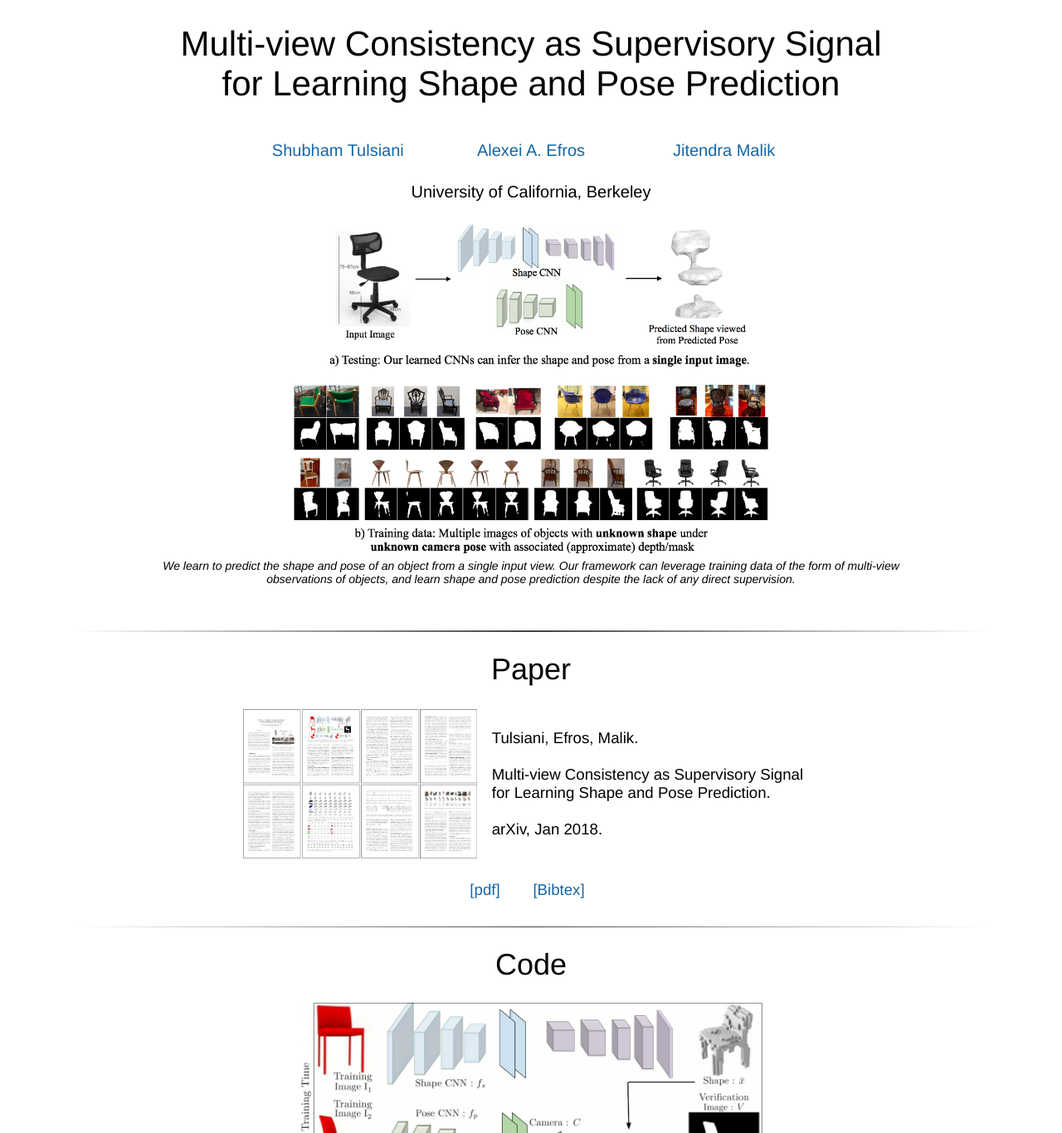
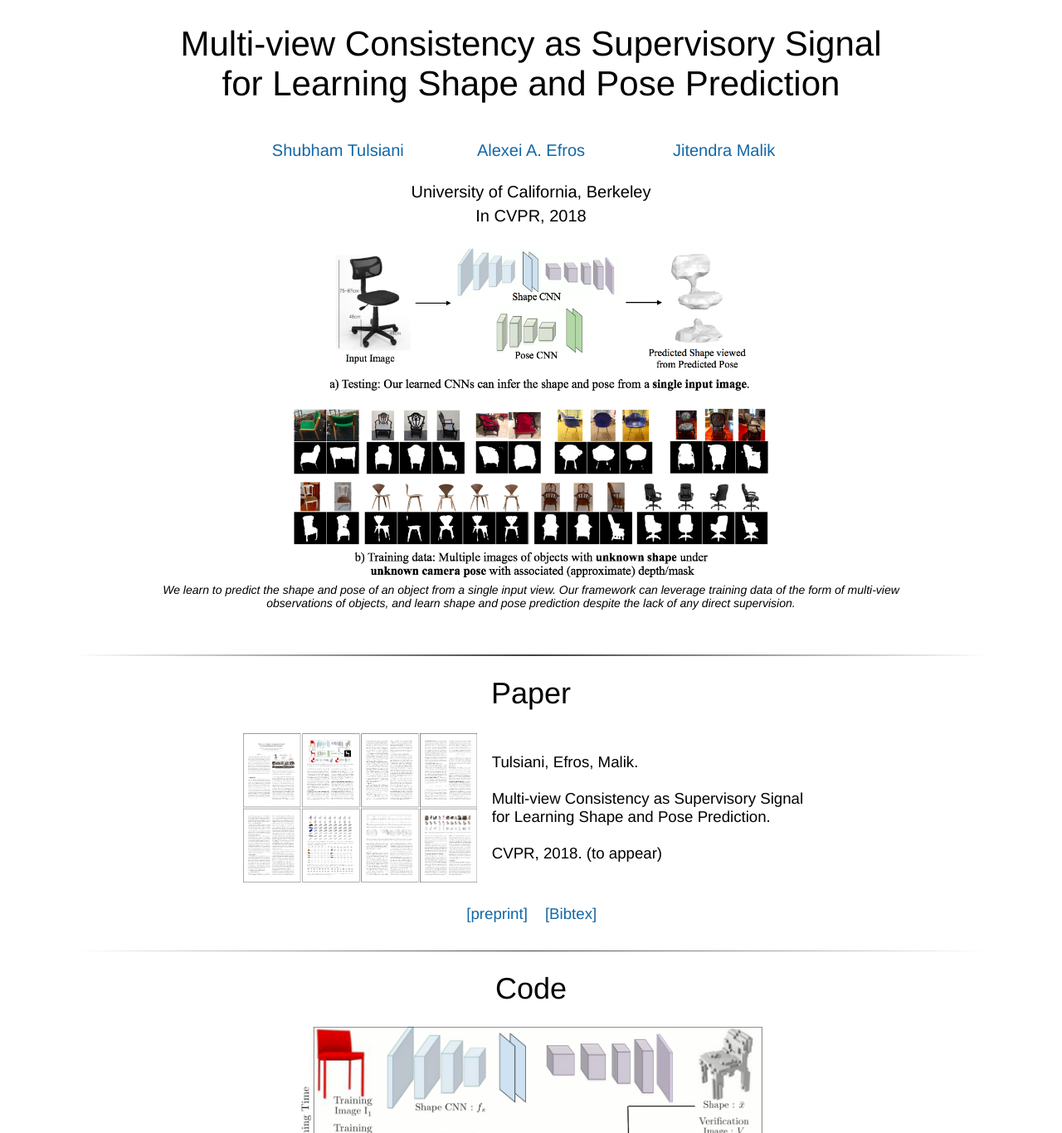
Before and after one commit to shubhtuls/mvcSnP, a plain HTML site: page index.html in a window 1280 px wide. Shown: the top 1366 px of the page at 83% size. Drawn offline with Linux system fonts and the light colour scheme; a script that the page names is missing.

Commit message:
Update index.html

```diff
--- a/index.html
+++ b/index.html
@@ -153,6 +153,16 @@
      </tr>
     </table>
 
+    <table align=center width=700px>
+       <tr>
+        <td align=center width=100px>
+        <center>
+        <span style="font-size:20px">In CVPR, 2018</span>
+        </center>
+        </td>
+     </tr>
+    </table>
+
             <br>
             <table align=center width=900px>
                 <tr>
@@ -179,7 +189,7 @@
                   <td><a href="https://arxiv.org/pdf/1801.03910.pdf"><img style="height:180px" src="./resources/images/paper.png"/></a></td>
                   <td><span style="font-size:14pt">Tulsiani, Efros, Malik.<br><br>
                           Multi-view Consistency as Supervisory Signal <br>for Learning Shape and Pose Prediction.<br><br>
-                  arXiv, Jan 2018.<br>
+                  CVPR, 2018. (to appear)<br>
                     </td>
               </tr>
             </table>
@@ -188,7 +198,7 @@
           <table align=center width=180px>
               <tr>
                   <td><span style="font-size:14pt"><center>
-                      <a href="https://arxiv.org/pdf/1801.03910.pdf">[pdf]</a>
+                      <a href="https://arxiv.org/pdf/1801.03910.pdf">[preprint]</a>
                     </center></td>
 
                   <td><span style="font-size:14pt"><center>
```
